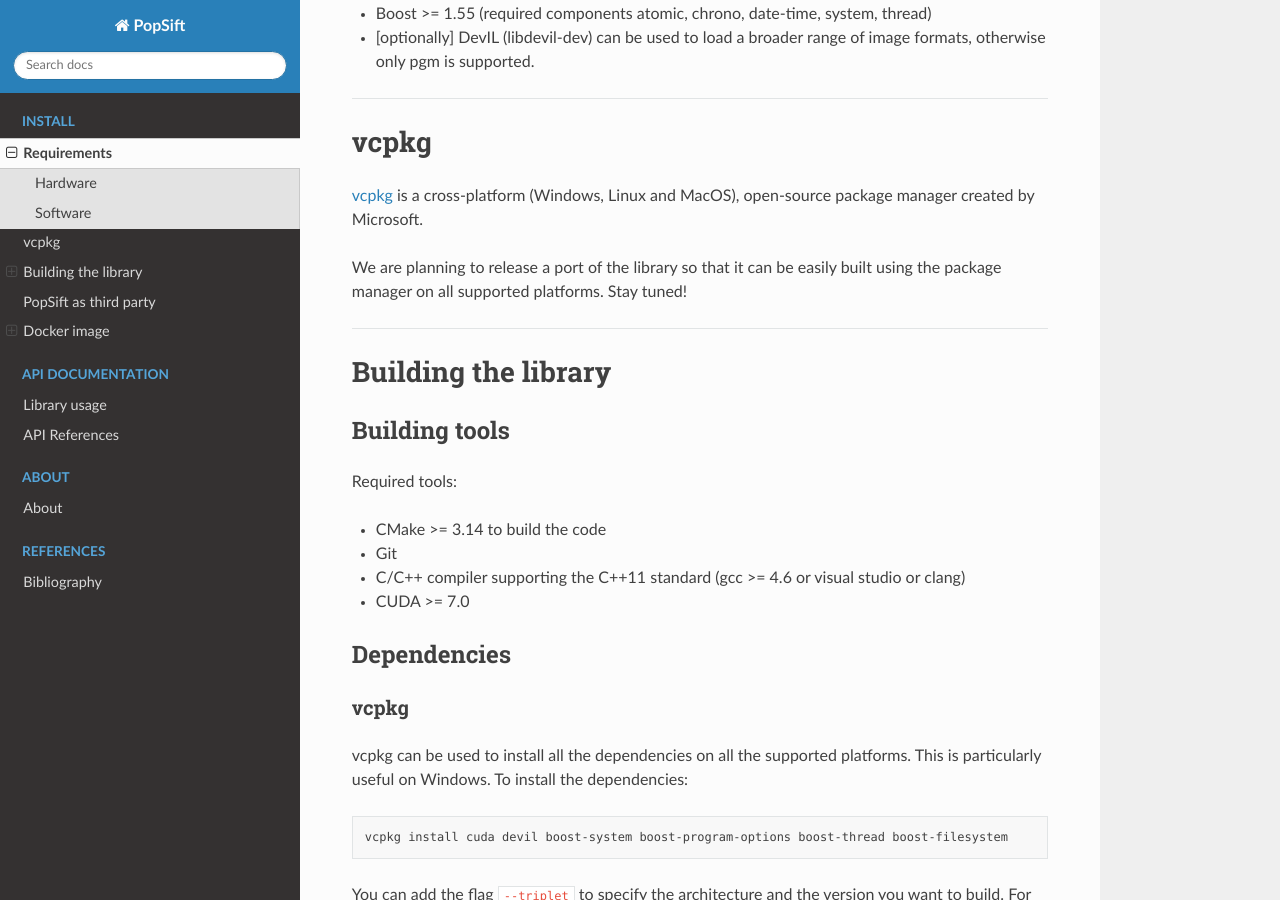
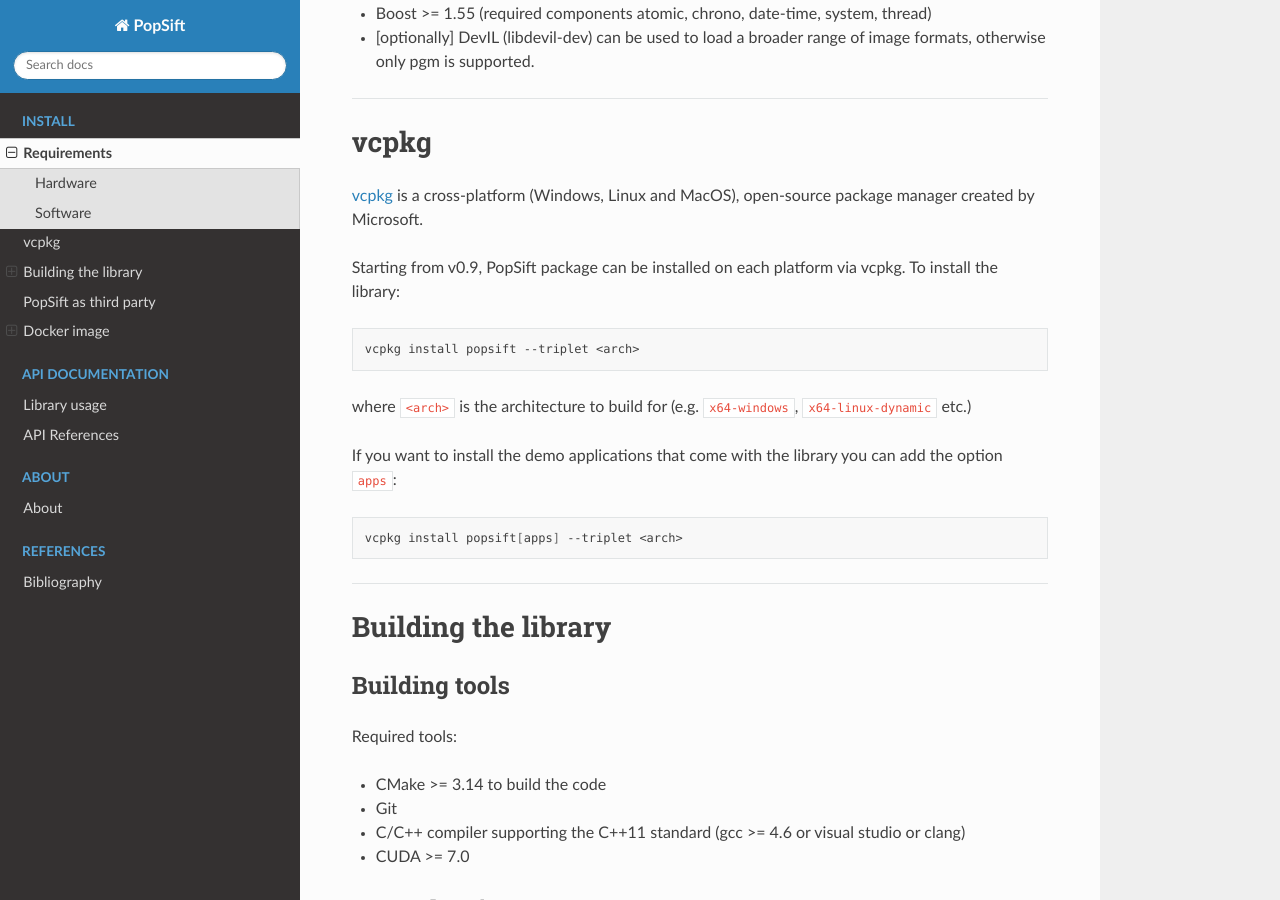
Before and after one commit to alicevision/popsift, a Sphinx documentation site: the page built from doc/sphinx/source/install/install.rst, in a window 1280 px wide and 900 px high, scrolled down 805 px. Built offline with Sphinx 7.4.7 and the Read the Docs theme 2.0.0, drawn with Linux system fonts in a browser that asks for light colours.

Commit message:
[doc] vcpkg now has the popsift package

```diff
--- a/doc/sphinx/source/install/install.rst
+++ b/doc/sphinx/source/install/install.rst
@@ -50,9 +50,20 @@ vcpkg
 
 `vcpkg <https://github.com/microsoft/vcpkg>`_ is a cross-platform (Windows, Linux and MacOS), open-source package manager created by Microsoft.
 
-We are planning to release a port of the library so that it can be easily built using the package manager on all supported platforms.
-Stay tuned!
+Starting from v0.9, PopSift package can be installed on each platform via vcpkg.
+To install the library:
 
+.. code:: shell
+
+  vcpkg install popsift --triplet <arch>
+
+where :code:`<arch>` is the architecture to build for (e.g. :code:`x64-windows`, :code:`x64-linux-dynamic` etc.)
+
+If you want to install the demo applications that come with the library you can add the option :code:`apps`:
+
+.. code:: shell
+
+  vcpkg install popsift[apps] --triplet <arch>
 
 ------------
 
```
